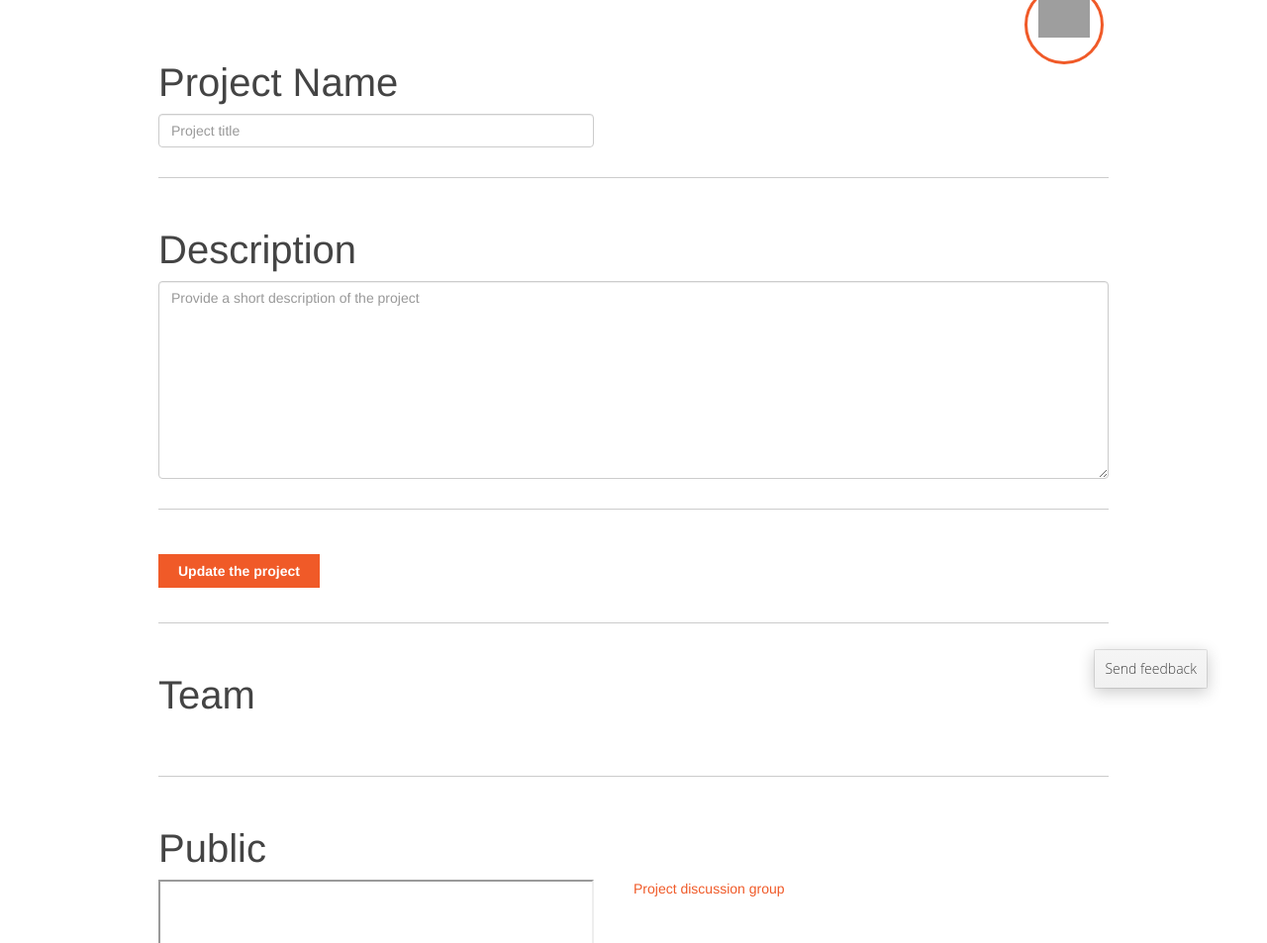
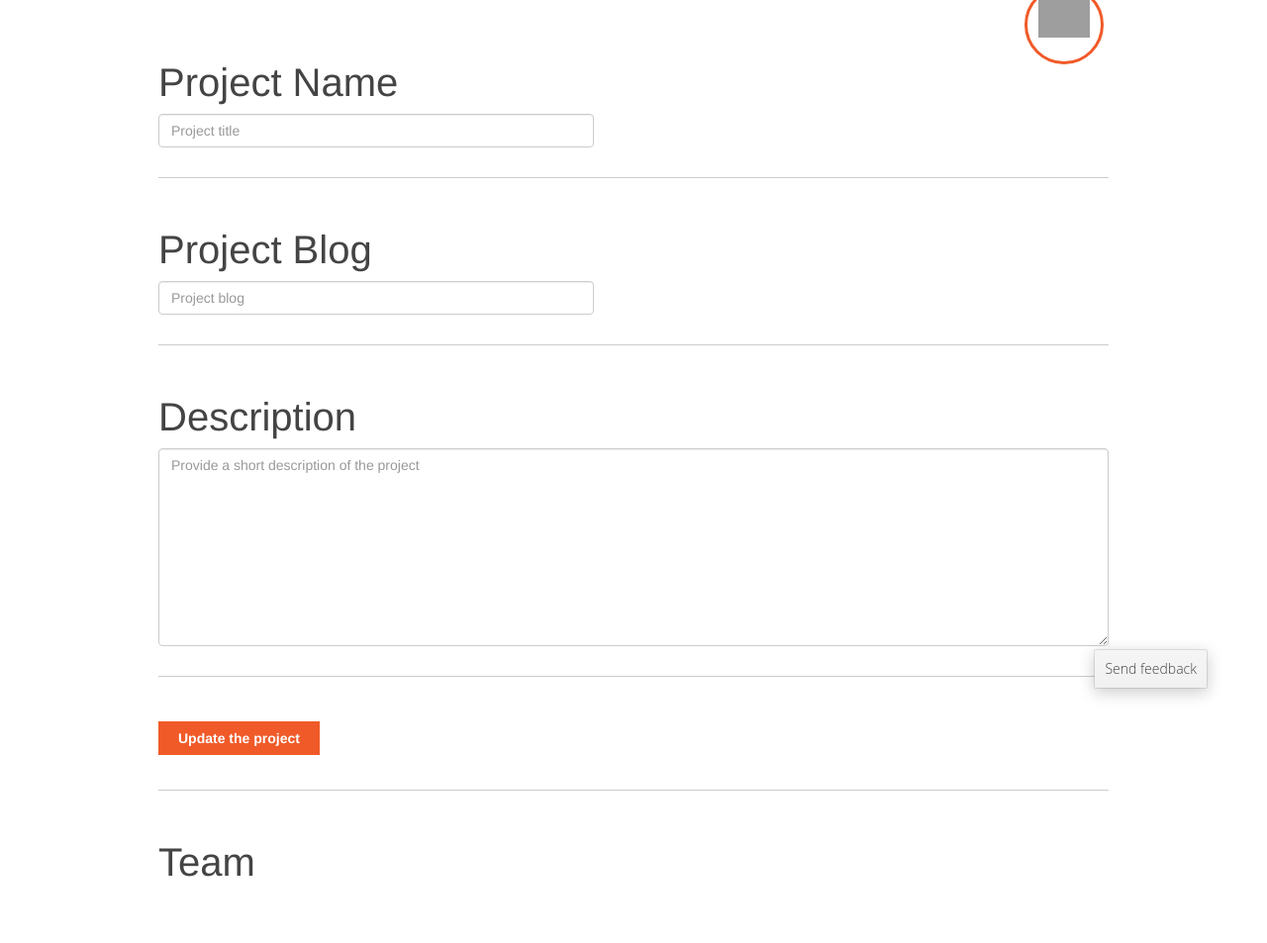
Before and after one commit to sahuguet/govlab-academy, a Python web app: template templates/project.html in a window 1280 px wide. Shown: the part 107-1060 px from the top of the page at 99% size. Run offline with Jinja, Linux system fonts and the light colour scheme; the template is opened without the code that fills it, so the values that code supplies are empty; some libraries are stand-ins or nearby versions; grey boxes are pictures that could not be loaded.

Commit message:
changes for Nikki

```diff
--- a/app.yaml
+++ b/app.yaml
@@ -1,5 +1,5 @@
 application: govlabacademy
-version: 1dev
+version: 1
 runtime: python27
 api_version: 1
 threadsafe: yes
--- a/main.py
+++ b/main.py
@@ -150,6 +150,7 @@ class ProjectHandler(webapp2.RequestHandler):
 		project_description = self.request.get('description')
 		project.title = project_title
 		project.description = project_description
+		project.blogURL = self.request.get('blogURL')
 		project.put()
 		self.redirect('/project/%s' % project.shortName)
 
--- a/model.py
+++ b/model.py
@@ -20,6 +20,7 @@ class UserProject(ndb.Model):
 	members = ndb.StringProperty(repeated=True)
 	publicFolder = ndb.StringProperty()
 	teamFolder = ndb.StringProperty()
+	blogURL = ndb.StringProperty()
 
 	def getTeamGroup(self):
 		"""Returns the name of the Google Group for team members of this project."""
--- a/templates/project.html
+++ b/templates/project.html
@@ -16,6 +16,11 @@
 <section class="b-centered b-content">
 	<h1>Project Name</h1>
 		<input type="text" class="form-control b-half" placeholder="Project title" name="title" value="{{project.title}}">
+</section>
+
+<section class="b-centered b-content">
+  <h1>Project Blog</h1>
+    <input type="text" class="form-control b-half" placeholder="Project blog" name="blogURL" value="{{project.blogURL}}">
 </section>
 
 <section class="b-centered b-content">
--- a/templates/snippet.html
+++ b/templates/snippet.html
@@ -10,6 +10,7 @@
       #snippet-iframe {
         border: 1px solid rgba(0,0,0,0.2);
         font-family: 'proxima nova', sans-serif;
+        padding-bottom: 1px; // the iframe bleeds by 1px.
       }
       .snippet-header {
         padding: 3px 0;
```
Also changed, not shown: templates/dashboard.html (+12 -2 lines).
